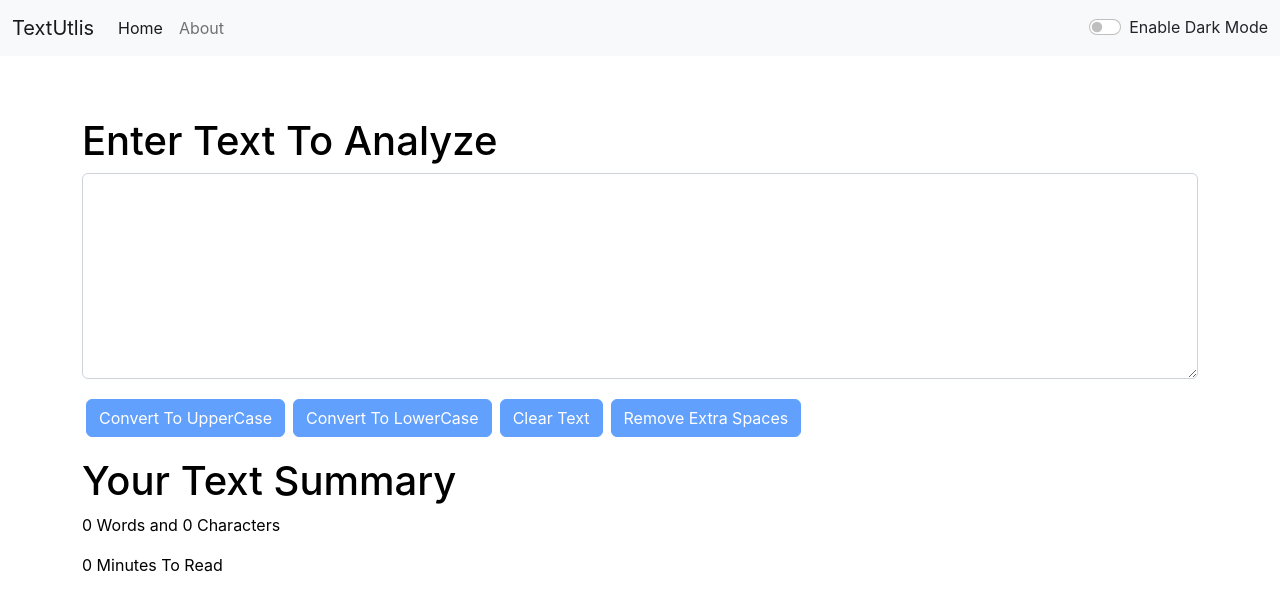
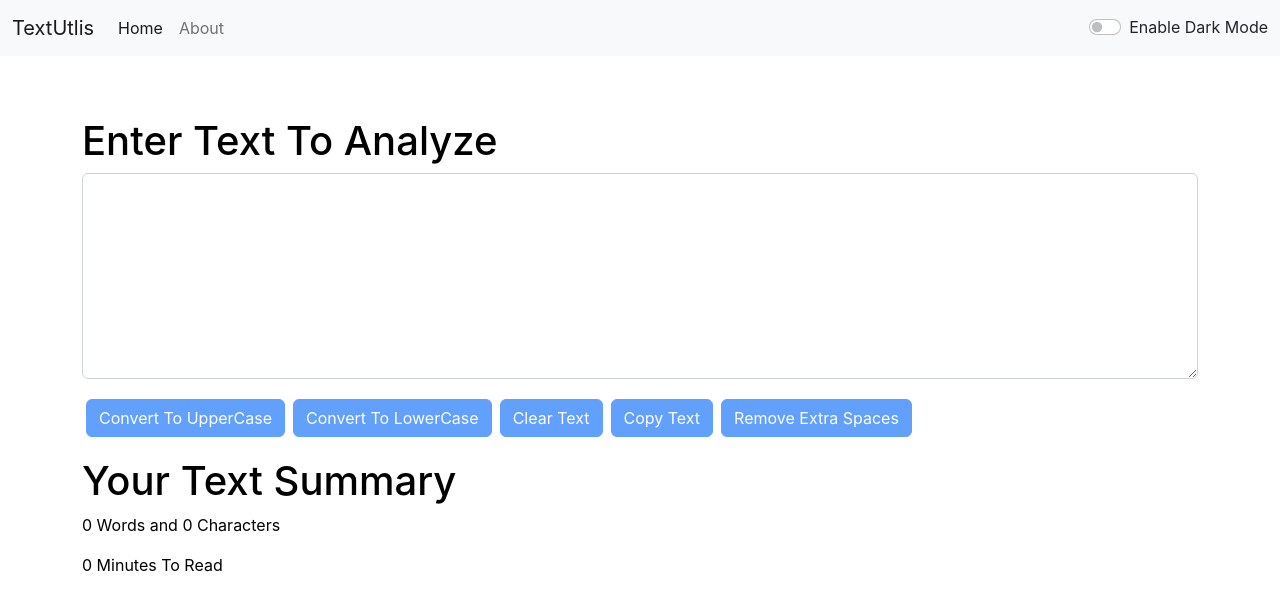
Before and after one commit to romanfarooq/TextUtils-React-Js, a React (Create React App) app: page / in a window 1280 px wide. Shown: the top 610 px of the page. Built offline with nearby package versions, Linux system fonts and the light colour scheme.

Commit message:
my fifth commit TextUtills

```diff
--- a/src/App.js
+++ b/src/App.js
@@ -1,7 +1,7 @@
 import React, { useState } from "react";
 import { BrowserRouter as Router, Routes, Route } from "react-router-dom";
+import Navbar from "./components/Navbar";
 import Altert from "./components/Altert";
-import Navbar from "./components/Navbar";
 import TextForm from "./components/TextForm";
 import AboutUs from "./components/AboutUs";
 
--- a/src/components/TextForm.js
+++ b/src/components/TextForm.js
@@ -17,6 +17,12 @@ function TextForm(props) {
     const handleClsClick = () => {
         setText("");
         props.showAlert("Cleared Text!", "success");
+    }
+
+
+    const handleCopyClick = () => {
+        navigator.clipboard.writeText(text);
+        props.showAlert("Copied To Clipboard", "success");
     }
 
     const handleExtraClick = () => {
@@ -40,12 +46,13 @@ function TextForm(props) {
                 <button disabled={text.length===0} className="btn btn-primary mx-1 my-1" onClick={handleUpClick}>Convert To UpperCase</button>
                 <button disabled={text.length===0} className="btn btn-primary mx-1 my-1" onClick={handleLowerClick}>Convert To LowerCase</button>
                 <button disabled={text.length===0} className="btn btn-primary mx-1 my-1" onClick={handleClsClick}>Clear Text</button>
+                <button disabled={text.length===0} className="btn btn-primary mx-1 my-1" onClick={handleCopyClick}>Copy Text</button>
                 <button disabled={text.length===0} className="btn btn-primary mx-1 my-1" onClick={handleExtraClick}>Remove Extra Spaces</button>
             </div>
             <div className="container my-2" style={{ color: props.mode === "dark" ? "white" : "black" }}>
                 <h1>Your Text Summary</h1>
-                <p>{text.split(" ").filter((element)=>{return element.length!==0}).length} Words and {text.length} Characters</p>
-                <p>{0.008 * text.split(" ").filter((element)=>{return element.length!==0}).length} Minutes To Read</p>
+                <p>{text.split(/\s+/).filter((element)=>{return element.length!==0}).length} Words and {text.length} Characters</p>
+                <p>{0.008 * text.split(/\s+/).filter((element)=>{return element.length!==0}).length} Minutes To Read</p>
             </div>
         </>
     );
```
